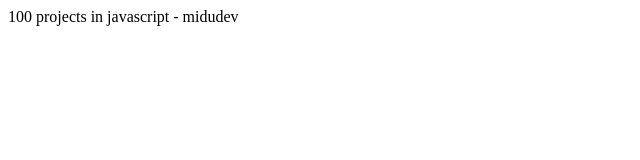
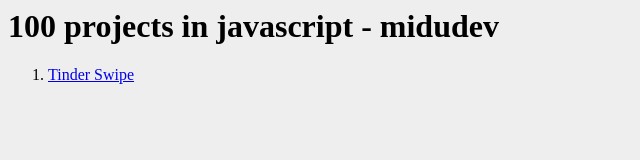
Before and after one commit to kuuharuh/100projects, a plain HTML site: page index.html in a window 1280 px wide. Shown: the whole page, without its empty margins (0-640 px from the left). Drawn offline with Linux system fonts and the light colour scheme.

Commit message:
Update index.html

```diff
--- a/index.html
+++ b/index.html
@@ -1 +1,10 @@
-100 projects in javascript - midudev
+<h1>100 projects in javascript - midudev</h1>
+<ol>
+  <li><a href='./001-tinder-swipe'>Tinder Swipe</a></li>
+</ol>
+
+<style>
+  body {
+    background-color: #eee;
+  }
+</style>
```
